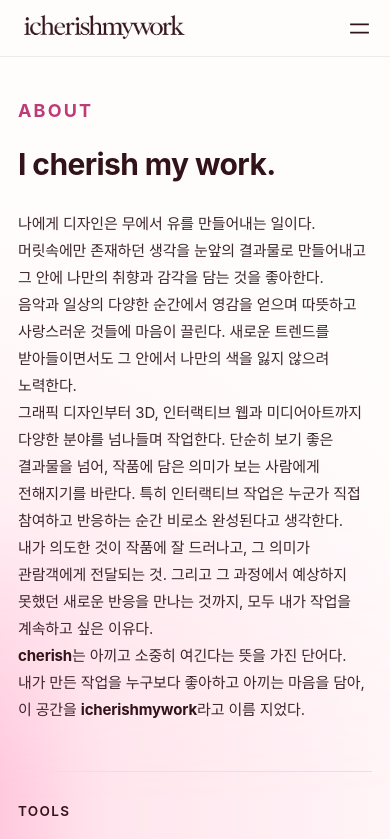
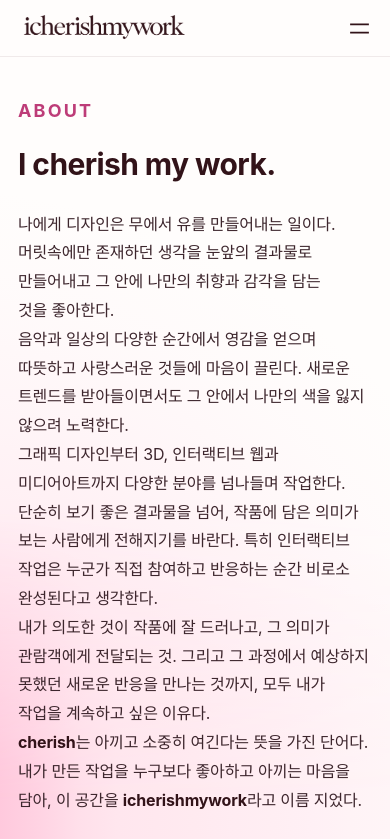
Before and after one commit to cherrymiri/icherishmywork, a React (Vite) app: page /about in a window 390 px wide. Shown: the top 839 px of the page. Built offline with nearby package versions, Linux system fonts and the light colour scheme; a web font is replaced by a local one.

Commit message:
ABOUT: break before 특히 on PC, tighter tools gap, body 17px
Co-Authored-By: Claude Opus 5.5 <noreply@anthropic.com>
Claude-Session: https://claude.ai/code/session_01LjVCjRoNRHvuo7CHgCXafM

```diff
--- a/src/pages/About.tsx
+++ b/src/pages/About.tsx
@@ -16,7 +16,7 @@ export default function About() {
             <div className="about-text">
               <p>나에게 디자인은 무에서 유를 만들어내는 일이다. 머릿속에만 존재하던 생각을 눈앞의 결과물로 만들어내고 그 안에 나만의 취향과 감각을 담는 것을 좋아한다.</p>
               <p>음악과 일상의 다양한 순간에서 영감을 얻으며 따뜻하고 사랑스러운 것들에 마음이 끌린다. 새로운 트렌드를 받아들이면서도 그 안에서 나만의 색을 잃지 않으려 노력한다.</p>
-              <p>그래픽 디자인부터 3D, 인터랙티브 웹과 미디어아트까지 다양한 분야를 넘나들며 작업한다. 단순히 보기 좋은 결과물을 넘어, 작품에 담은 의미가 보는 사람에게 전해지기를 바란다. 특히 인터랙티브 작업은 누군가 직접 참여하고 반응하는 순간 비로소 완성된다고 생각한다.</p>
+              <p>그래픽 디자인부터 3D, 인터랙티브 웹과 미디어아트까지 다양한 분야를 넘나들며 작업한다. 단순히 보기 좋은 결과물을 넘어, 작품에 담은 의미가 보는 사람에게 전해지기를 바란다. <br className="pc-br" />특히 인터랙티브 작업은 누군가 직접 참여하고 반응하는 순간 비로소 완성된다고 생각한다.</p>
               <p>내가 의도한 것이 작품에 잘 드러나고, 그 의미가 관람객에게 전달되는 것. 그리고 그 과정에서 예상하지 못했던 새로운 반응을 만나는 것까지, 모두 내가 작업을 계속하고 싶은 이유다.</p>
               <p><strong>cherish</strong>는 아끼고 소중히 여긴다는 뜻을 가진 단어다. 내가 만든 작업을 누구보다 좋아하고 아끼는 마음을 담아, 이 공간을 <strong>icherishmywork</strong>라고 이름 지었다.</p>
             </div>
--- a/src/styles/global.css
+++ b/src/styles/global.css
@@ -253,11 +253,11 @@ html { background: #FFFDFC; }
 .about-grid { display: grid; grid-template-columns: 12.5% minmax(0, 1fr); column-gap: 3%; align-items: start; }
 .about-label { margin: 6px 0 0; font-size: 22px; font-weight: 700; letter-spacing: .12em; line-height: 1.2; }
 .about-headline { font-size: clamp(32px, 3vw, 42px); font-weight: 700; letter-spacing: -0.02em; line-height: 1.2; color: var(--wine); margin: 0 0 40px; }
-.about-text p { font-size: 16px; line-height: 1.85; color: #3d262d; letter-spacing: -0.01em; margin: 0; word-break: keep-all; }
+.about-text p { text-wrap: pretty; font-size: 17px; line-height: 1.85; color: #3d262d; letter-spacing: -0.01em; margin: 0; word-break: keep-all; }
 .about-text p + p { margin-top: 0; }
 .about-text strong { font-weight: 700; color: var(--wine); }
 .about-tools { margin-top: 64px; border-top: 1px solid var(--line); padding-top: 34px; }
-.about-tools h2 { font-size: 13.5px; font-weight: 600; letter-spacing: .1em; color: var(--wine); margin: 0 0 14px; }
+.about-tools h2 { font-size: 13.5px; font-weight: 600; letter-spacing: .1em; color: var(--wine); margin: 0 0 7px; }
 .about-tools p { font-size: 13px; color: #5e4a50; margin: 0; white-space: nowrap; }
 
 /* CONTACT */
@@ -447,7 +447,8 @@ a.archive-item:hover { color: #dc467c; }
   .about-grid { grid-template-columns: 1fr; }
   .about-label { margin: 0 0 18px; font-size: 18px; }
   .about-headline { font-size: 30px; margin-bottom: 28px; }
-  .about-text p { font-size: 15px; line-height: 1.8; }
+  .about-text p { font-size: 16px; line-height: 1.8; }
+  .about-text .pc-br { display: none; }
   .about-text p + p { margin-top: 0; }
   .about-tools { margin-top: 48px; padding-top: 28px; }
   .about-tools p { white-space: normal; line-height: 1.8; }
```
